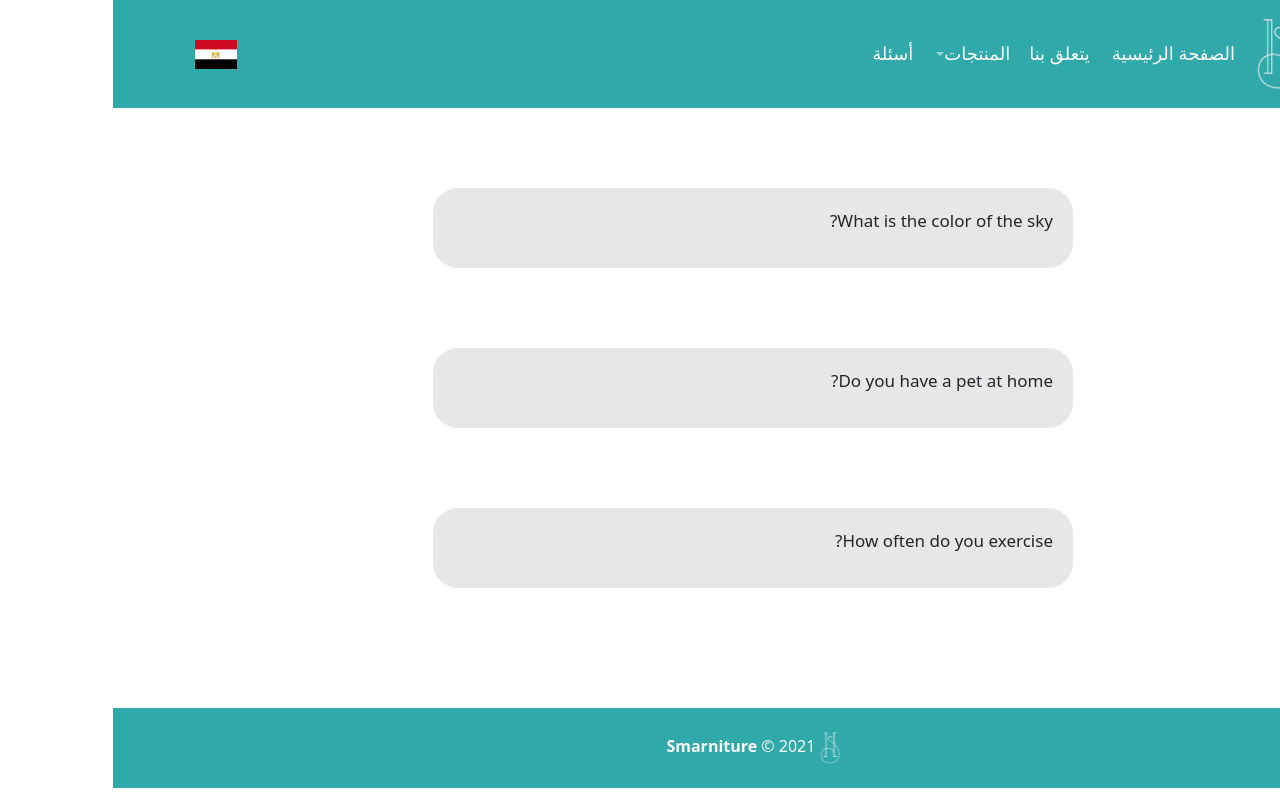
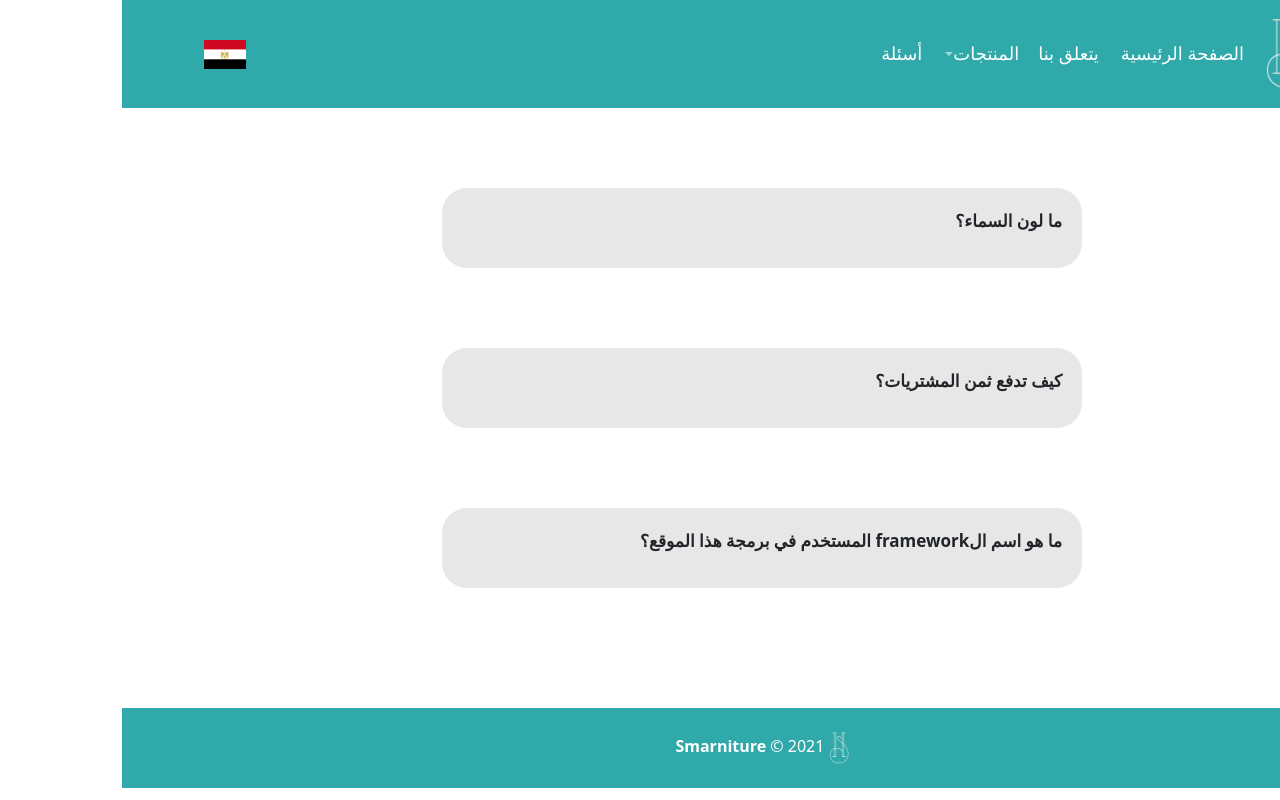
Before and after one commit to MohamedYehia1998/Smarniture, a React (Create React App) app in the folder frontend/: page /faq in a window 1280 px wide. Built offline with nearby package versions, Linux system fonts and the light colour scheme; a web font is replaced by a local one.

Commit message:
arabic faq

```diff
--- a/frontend/src/components/FAQ/FAQ.tsx
+++ b/frontend/src/components/FAQ/FAQ.tsx
@@ -4,7 +4,10 @@ import ReactCardFlip from 'react-card-flip';
 import { useState } from 'react'
 import Question from './Question/Question';
 import Answer from './Answer/Answer';
-
+import { fixLanguage } from '../../utils';
+import { faqItems } from '../../lang';
+import { RootState } from '../../store';
+import { useSelector } from 'react-redux';
 
 export default function Contact() {
 
@@ -12,27 +15,32 @@ export default function Contact() {
     const [q2, setQ2] = useState(false)
     const [q3, setQ3] = useState(false)
 
+
+    let language = useSelector(
+        (state: RootState) => state.Language.lang
+    ) as string;
+
     return (
         <>
             <Row style={{ marginBottom: '120px' }}>
                 <Col onClick={() => setQ1(!q1)} xs={12} style={{ cursor: 'pointer', display: 'flex', flexDirection: 'row', justifyContent: 'center', marginTop: '10vh' }}>
                     <ReactCardFlip isFlipped={q1} flipDirection="horizontal">
-                        <Question question="What is the color of the sky?" />
-                        <Answer answer="Blue." />
+                        <Question question={faqItems[fixLanguage(language)].a.question} />
+                        <Answer answer={faqItems[fixLanguage(language)].a.answer} />
                     </ReactCardFlip>
                 </Col>
 
                 <Col onClick={() => setQ2(!q2)} xs={12} style={{ cursor: 'pointer', display: 'flex', flexDirection: 'row', justifyContent: 'center', marginTop: '10vh' }}>
                     <ReactCardFlip isFlipped={q2} flipDirection="horizontal">
-                        <Question question="Do you have a pet at home?" />
-                        <Answer answer="Yes, a cat." />
+                        <Question question={faqItems[fixLanguage(language)].b.question} />
+                        <Answer answer={faqItems[fixLanguage(language)].b.answer} />
                     </ReactCardFlip>
                 </Col>
 
                 <Col onClick={() => setQ3(!q3)} xs={12} style={{ cursor: 'pointer', display: 'flex', flexDirection: 'row', justifyContent: 'center', marginTop: '10vh' }}>
                     <ReactCardFlip isFlipped={q3} flipDirection="horizontal">
-                        <Question question="How often do you exercise?" />
-                        <Answer answer="Usually twice per week but when I am busy, it's only once." />
+                        <Question question={faqItems[fixLanguage(language)].c.question} />
+                        <Answer answer={faqItems[fixLanguage(language)].c.answer} />
                     </ReactCardFlip>
                 </Col>
             </Row>
--- a/frontend/src/components/FAQ/Question/Question.module.css
+++ b/frontend/src/components/FAQ/Question/Question.module.css
@@ -4,7 +4,8 @@
     width: 50vw;
     padding: 20px;
     background-color: #e7e7e7;
-    border-radius: 25px 25px 25px 25px
+    border-radius: 25px 25px 25px 25px;
+    font-weight: bold;
 }
 
 @media (max-width: 908px) {
--- a/frontend/src/components/Footer/Footer.tsx
+++ b/frontend/src/components/Footer/Footer.tsx
@@ -3,8 +3,6 @@ import { MDBFooter, MDBContainer, MDBRow, MDBCol, MDBIcon } from 'mdb-react-ui-k
 import logo from '../../images/logo.png';
 import { useSelector } from "react-redux";
 import { RootState } from '../../store';
-import { fixLanguage } from '../../utils';
-import { footerItems } from '../../lang';
 
 export default function PageFooter() {
 
--- a/frontend/src/components/Home/Home.tsx
+++ b/frontend/src/components/Home/Home.tsx
@@ -13,7 +13,7 @@ import { RootState } from '../../store';
 import { useSelector } from 'react-redux';
 import { config } from '../../config';
 import { fixLanguage } from '../../utils';
-import { footerItems, homeItems } from '../../lang';
+import { contactItems, homeItems } from '../../lang';
 import ContactItem from '../ContactItem/ContactItem';
 import { Row, Col } from 'react-bootstrap';
 
@@ -50,7 +50,7 @@ function Home() {
                     <ContactItem itemKey="phone" />
                     <div>
                         <a target="_blank" style={{ textDecoration: 'none' }} href="https://wa.me/201142699288/?text=سلام عليكم Smarniture .. عندي استفسار بخصوص">
-                            {footerItems[fixLanguage(language)].phone} <span><img width={25} src={whatsapp} alt="" /></span>
+                            {contactItems[fixLanguage(language)].phone} <span><img width={25} src={whatsapp} alt="" /></span>
                         </a>
                     </div>
 
--- a/frontend/src/lang/footer.ts
+++ b/frontend/src/lang/contactItems.ts
@@ -1,4 +1,4 @@
-const homeItems = {
+const contactItems = {
     "en":{
         "phone": "+20 114 269 9288",
     },
@@ -7,4 +7,4 @@ const homeItems = {
     }
 }
 
-export default homeItems
+export default contactItems
--- /dev/null
+++ b/frontend/src/lang/faq.tsx
@@ -0,0 +1,14 @@
+const faq = {
+    "en": {
+        "a": { question: "What is the color of the sky?", answer: "Blue" },
+        "b": { question: "How to pay for purchases?", answer: "Vodafone Cash" },
+        "c": { question: "What is the name of the frontend framework used in this website?", answer: "ReactJS" },
+    },
+    "ar": {
+        "a": { question: "ما لون السماء؟", answer: "أزرق" },
+        "b": { question: "كيف تدفع ثمن المشتريات؟", answer: "فودافون كاش" },
+        "c": { question :"ما هو اسم الframework المستخدم في برمجة هذا الموقع؟", answer: "ReactJS" },
+    }
+}
+
+export default faq
--- a/frontend/src/lang/index.ts
+++ b/frontend/src/lang/index.ts
@@ -1,6 +1,8 @@
 import aboutUsItems from "./aboutus";
 import homeItems from "./home";
-import footerItems from "./footer";
 import navbarItems from "./navbar";
+import contactItems from "./contactItems";
+import faqItems from "./faq";
 
-export { navbarItems, footerItems, aboutUsItems, homeItems }
+
+export { navbarItems, aboutUsItems, homeItems, contactItems, faqItems }
```
